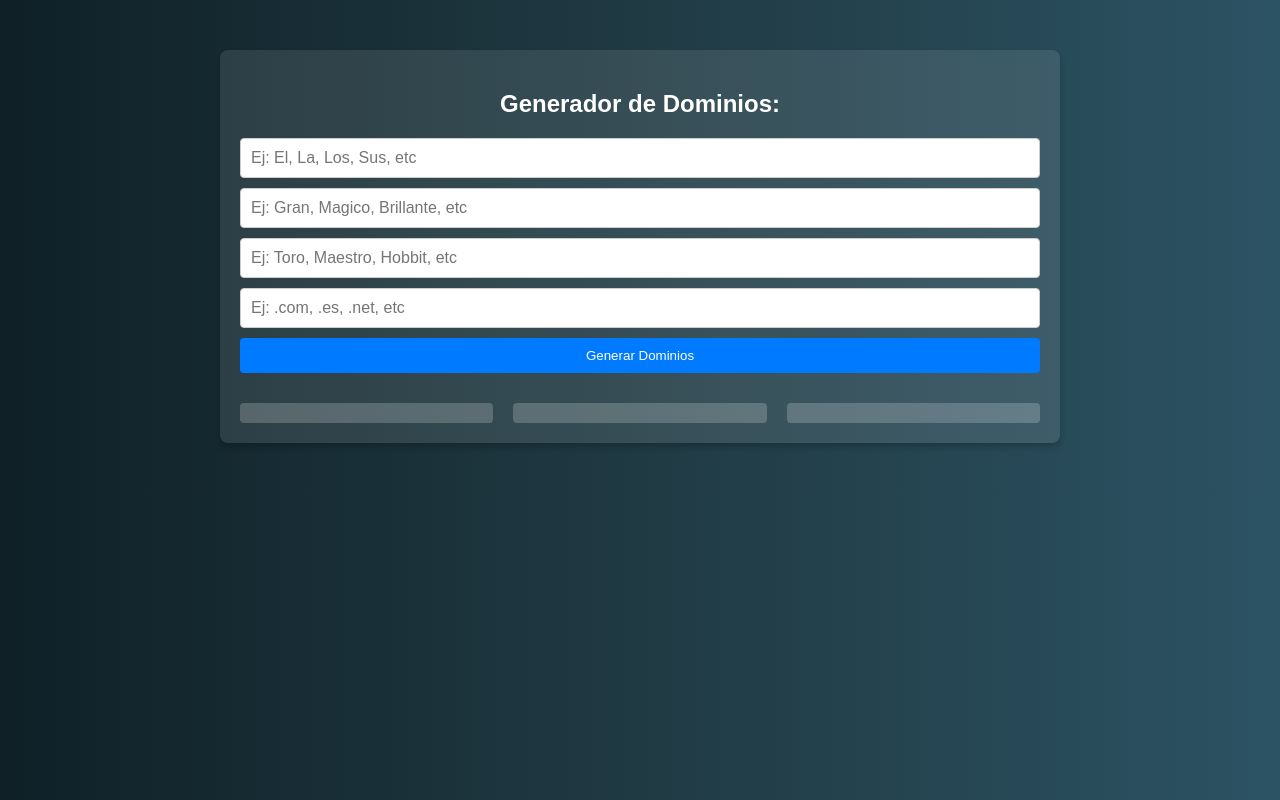
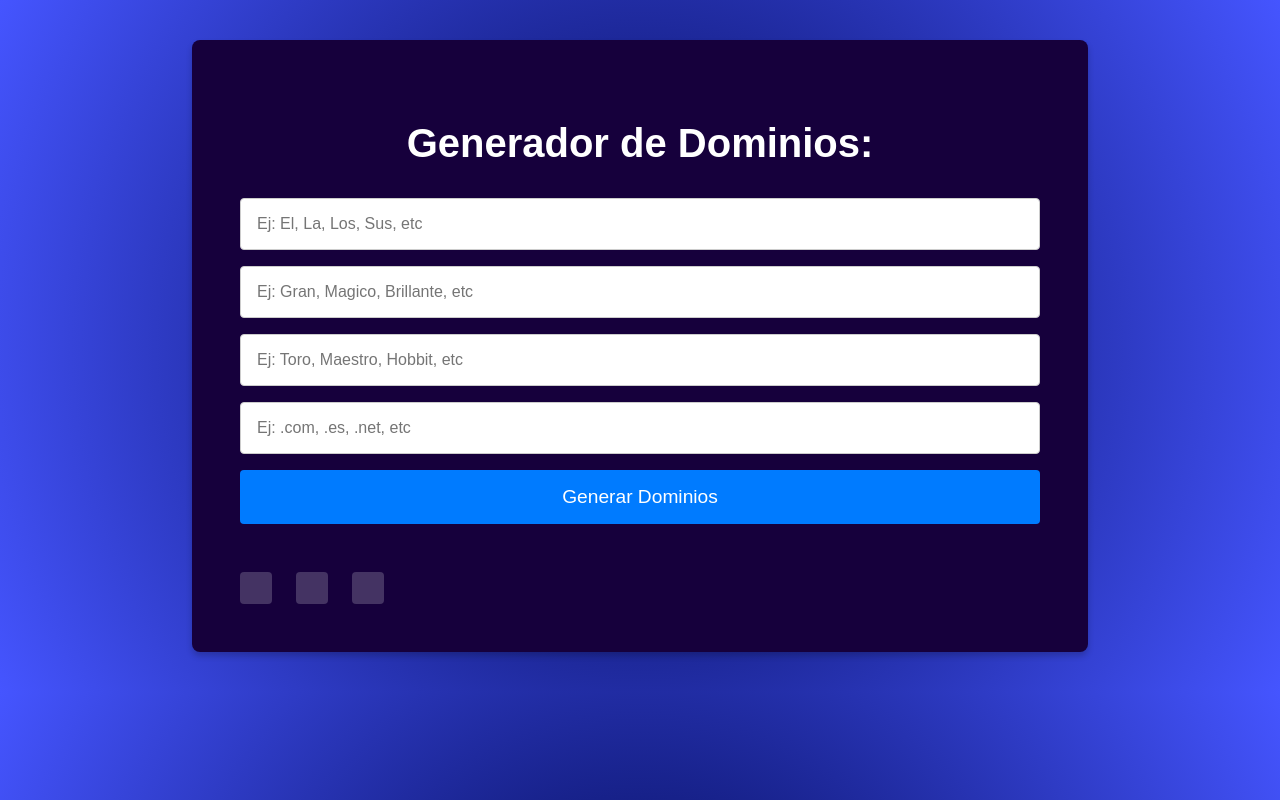
Before and after one commit to KevinGaBo/Generador-de-dominios, a plain HTML site: page index.html in a window 1280 px wide. Drawn offline with Linux system fonts and the light colour scheme.

Commit message:
Añadido Licencia (LICENSE)

```diff
--- a/styles.css
+++ b/styles.css
@@ -1,79 +1,92 @@
-/* General */
 body {
     font-family: Arial, sans-serif;
+    background: radial-gradient(circle, #00074f, #4555ff);
+    color: #ffffff;
+    text-align: center;
     margin: 0;
     padding: 0;
-    background: linear-gradient(to right, #0f2027, #203a43, #2c5364);
-    color: #ffffff;
-    text-align: center;
 }
-
-/* Contenedor principal */
 .container {
-    max-width: 800px;
-    margin: 50px auto;
-    padding: 20px;
-    background: rgba(255, 255, 255, 0.1);
+    max-width: 90%;
+    margin: 5vh auto;
+    padding: 5%;
+    background: rgb(22, 0, 60);
     border-radius: 8px;
     box-shadow: 0px 4px 6px rgba(0, 0, 0, 0.2);
 }
-
-/* Título */
 h2 {
-    margin-bottom: 20px;
-    font-size: 24px;
+    margin-bottom: 2rem;
+    font-size: 2rem;
     font-weight: bold;
 }
-
-/* Grupo de inputs */
 .input-group {
     display: flex;
     flex-direction: column;
-    gap: 10px;
-    margin-bottom: 20px;
+    gap: 1rem;
+    margin-bottom: 2rem;
 }
-
 .input-group input {
-    padding: 10px;
+    padding: 1rem;
     border: 1px solid #ccc;
     border-radius: 4px;
-    font-size: 16px;
+    font-size: 1rem;
 }
-
-/* Botón */
 #generateBtn {
-    padding: 10px;
+    padding: 1rem;
     background-color: #007bff;
     color: white;
     border: none;
     border-radius: 4px;
     cursor: pointer;
     transition: background-color 0.3s;
+    font-size: 1rem;
 }
-
 #generateBtn:hover {
     background-color: #0056b3;
 }
-
-/* Listas de dominios */
 .domain-lists {
     display: flex;
-    justify-content: space-between;
-    gap: 20px;
-    margin-top: 30px;
+    flex-direction: column;
+    gap: 1.5rem;
+    margin-top: 3rem;
 }
-
 .domain-lists ul {
     list-style-type: none;
     padding: 0;
     margin: 0;
     background: rgba(255, 255, 255, 0.2);
     border-radius: 4px;
-    padding: 10px;
-    flex: 1;
+    padding: 1rem;
+    font-size: 1rem;
 }
+.domain-lists li {
+    margin-bottom: 0.5rem;
+    font-size: 0.9rem;
+}
+@media (min-width: 768px) {
+    .domain-lists {
+        flex-direction: row;
+    }
 
-.domain-lists li {
-    margin-bottom: 10px;
-    font-size: 14px;
+    h2 {
+        font-size: 2.5rem;
+    }
+
+    input-group input {
+        font-size: 1.2rem;
+    }
 }
+@media (min-width: 1024px) {
+    .container {
+        max-width: 800px;
+        padding: 3rem;
+    }
+
+    #generateBtn {
+        font-size: 1.2rem;
+    }
+
+    domain-lists ul {
+        font-size: 1rem;
+    }
+}
```
Also changed, not shown: 1 other file.
